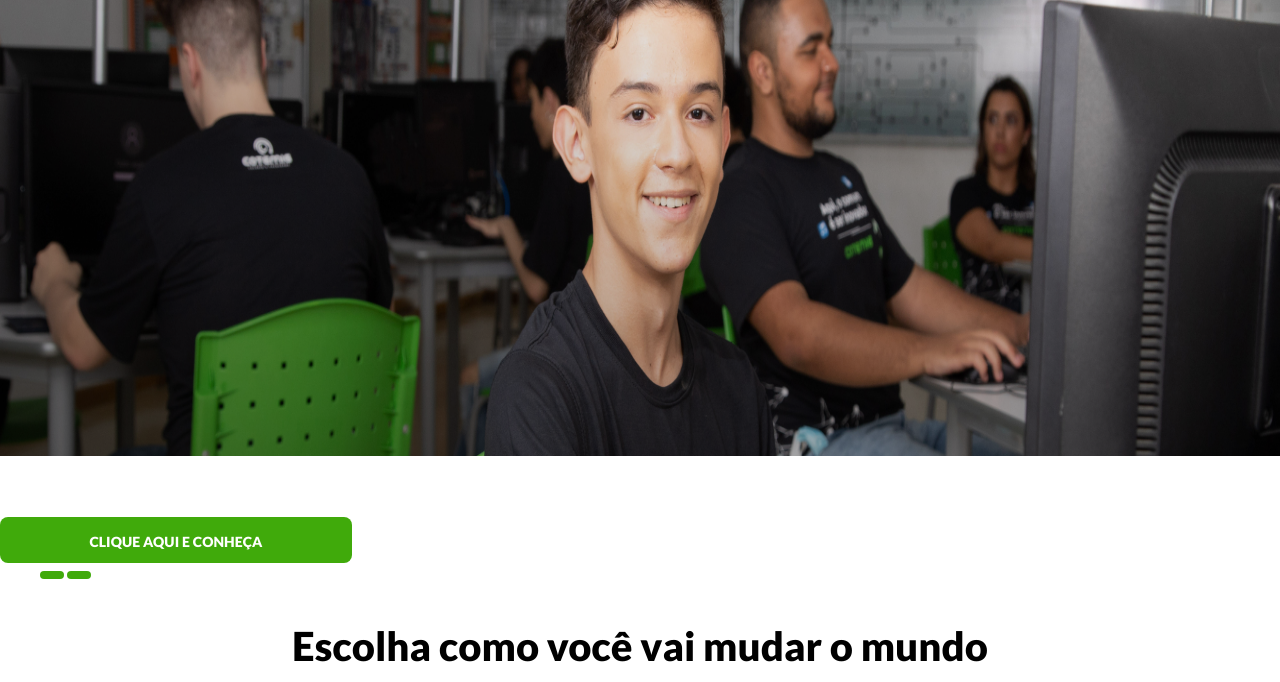
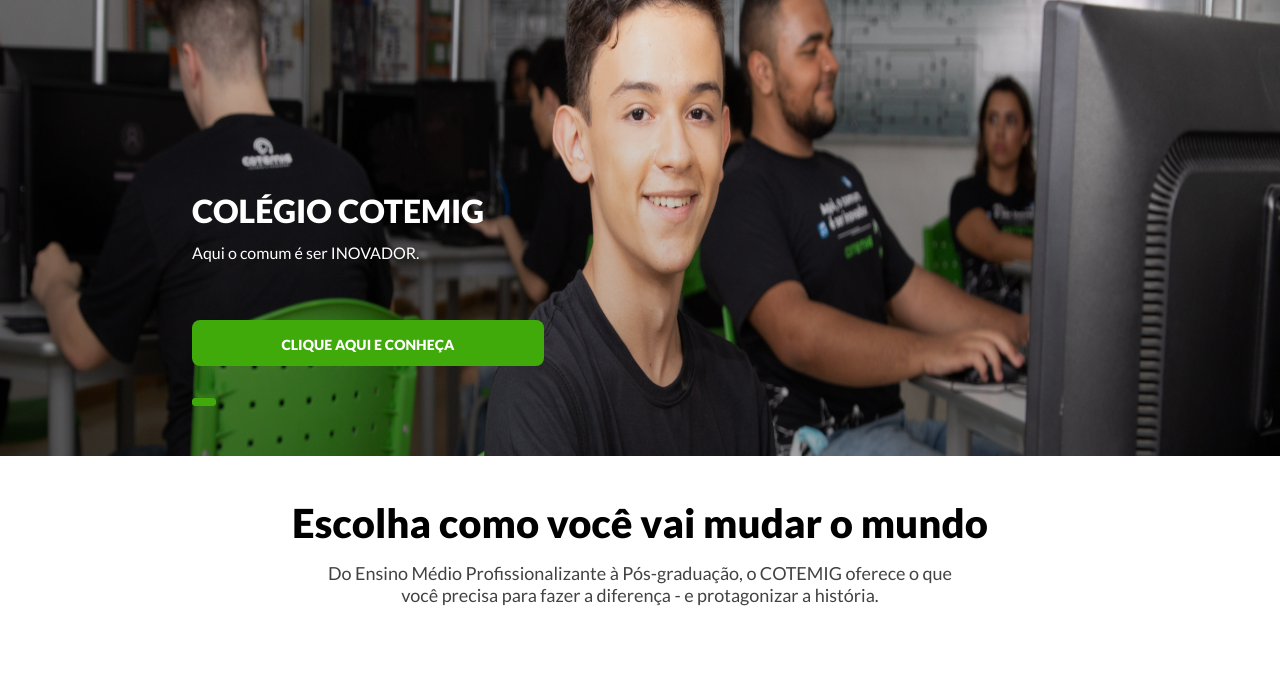
Before and after one commit to samaralcunha/Recriacao-sites, a plain HTML site: page Cotemig/index.html in a window 1280 px wide. Shown: the part 74-756 px from the top of the page. Drawn offline with Linux system fonts and the light colour scheme.

Commit message:
conserto

```diff
--- a/Cotemig/cotemig.css
+++ b/Cotemig/cotemig.css
@@ -52,6 +52,7 @@ div.carrosel>img {
 div.carrosel>h1 {
     color: white;
     font-weight: 800;
+    position: absolute;
     bottom: 62vh;
     left: 15vw;
 }
@@ -59,6 +60,7 @@ div.carrosel>h1 {
 div.carrosel>p {
     color: white;
     font-weight: 400;
+    position: absolute;
     bottom: 58vh;
     left: 15vw;
 }
@@ -74,6 +76,7 @@ div.carrosel>p {
     height: 0.9em;
     width: 20em;
     padding: 1em;
+    position: absolute;
     bottom: 45vh;
     left: 15vw;
 }
@@ -86,6 +89,7 @@ div.botton>p {
     background: #40aa0b;
     border-radius: 10px;
     height: 8.5px;
+    position: absolute;
     bottom: 40vh;
     left: 15vw;
 }
```
